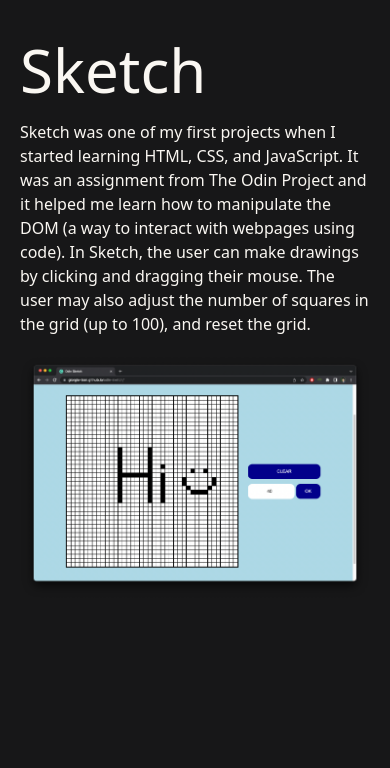
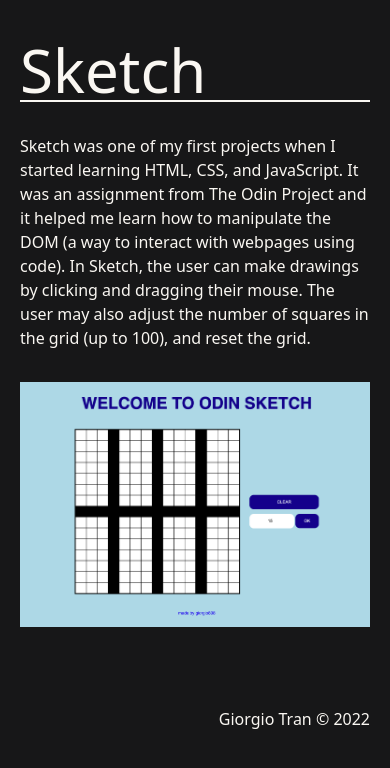
Before and after one commit to giorgio-tran/portfolio, a Gatsby site: page /projects/sketch in a window 390 px wide. Built offline with nearby package versions, Linux system fonts and the light colour scheme; Gatsby itself is replaced by a stand-in of ours.

Commit message:
Implement mdx page with responsive image

```diff
--- a/src/components/Container.jsx
+++ b/src/components/Container.jsx
@@ -2,8 +2,11 @@
 import React from 'react';
 
 const Container = ({ children }) => (
-  <div className="w-full max-w-screen-lg flex flex-col align-middle mx-auto px-5 py-10">
+  <div className="w-full max-w-screen-md flex flex-col align-middle mx-auto px-5 py-10">
     { children }
+    <div className="text-right pt-20">
+      Giorgio Tran &copy; 2022
+    </div>
   </div>
 );
 
--- a/src/components/Paragraph.jsx
+++ b/src/components/Paragraph.jsx
@@ -2,7 +2,7 @@ import React from 'react';
 import PropTypes from 'prop-types';
 
 const Paragraph = ({ children }) => (
-  <p className="py-5">{ children }</p>
+  <p className="py-8">{ children }</p>
 );
 
 Paragraph.propTypes = {
--- a/src/components/Title.jsx
+++ b/src/components/Title.jsx
@@ -2,7 +2,7 @@ import React from 'react';
 import PropTypes from 'prop-types';
 
 const Title = ({ children }) => (
-  <h1 className="text-6xl"> { children } </h1>
+  <h1 className="text-6xl border-b-2 border-b-noire-beige"> { children } </h1>
 );
 
 Title.propTypes = {
--- a/src/pages/projects/sketch.mdx
+++ b/src/pages/projects/sketch.mdx
@@ -5,5 +5,5 @@ import Paragraph from '../../components/Paragraph.jsx';
 <Container>
   <Title>Sketch</Title>
   <Paragraph>Sketch was one of my first projects when I started learning HTML, CSS, and JavaScript. It was an assignment from The Odin Project and it helped me learn how to manipulate the DOM (a way to interact with webpages using code). In Sketch, the user can make drawings by clicking and dragging their mouse. The user may also adjust the number of squares in the grid (up to 100), and reset the grid.</Paragraph>
-  ![Test](../../images/sketch/sketch-browser.png "Sketch on Browser")
+  ![Test](../../images/sketch/sketch.png "Sketch Image")
 </Container>
```
Also changed, not shown: src/images/sketch/sketch.png (added).
